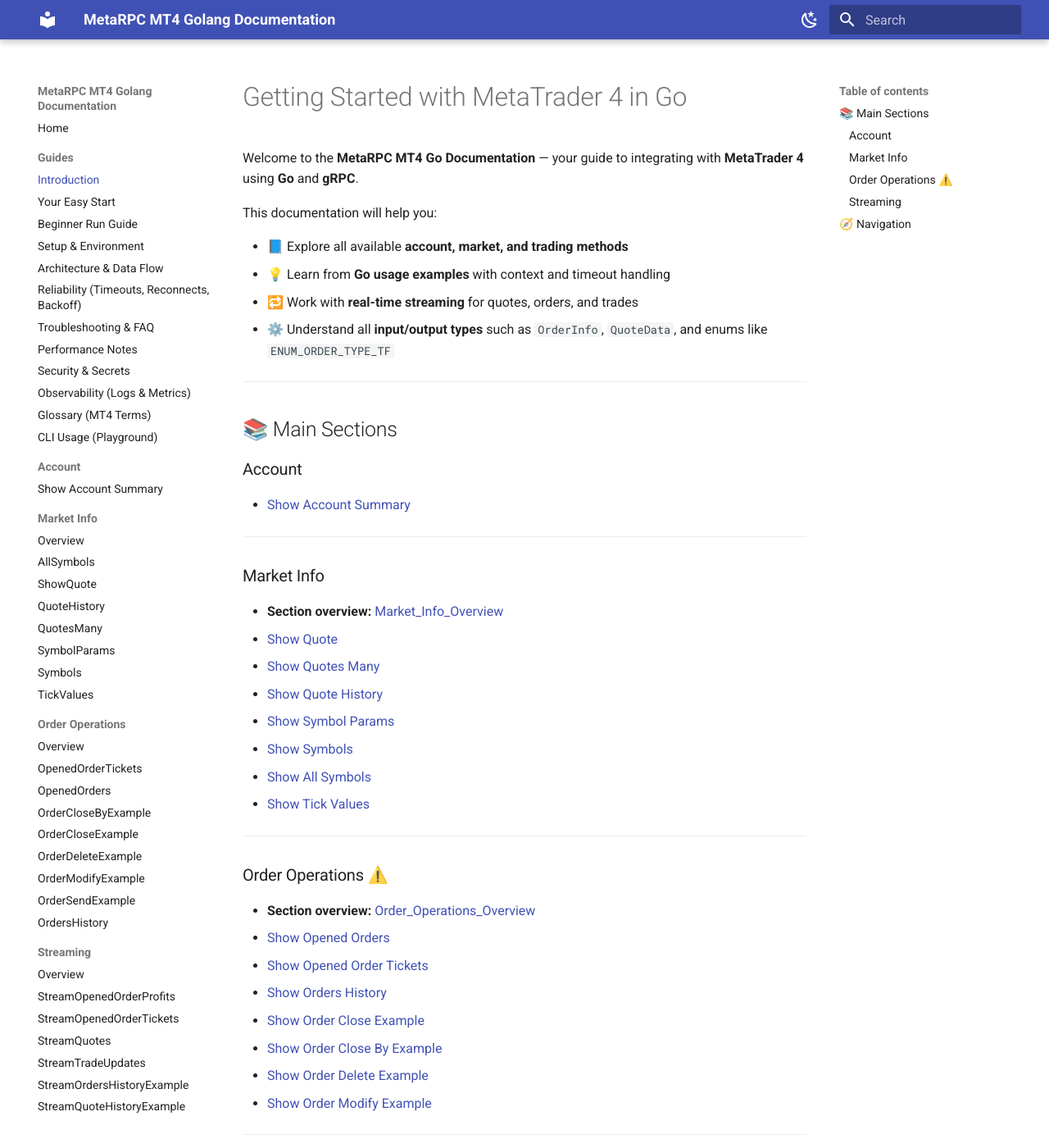
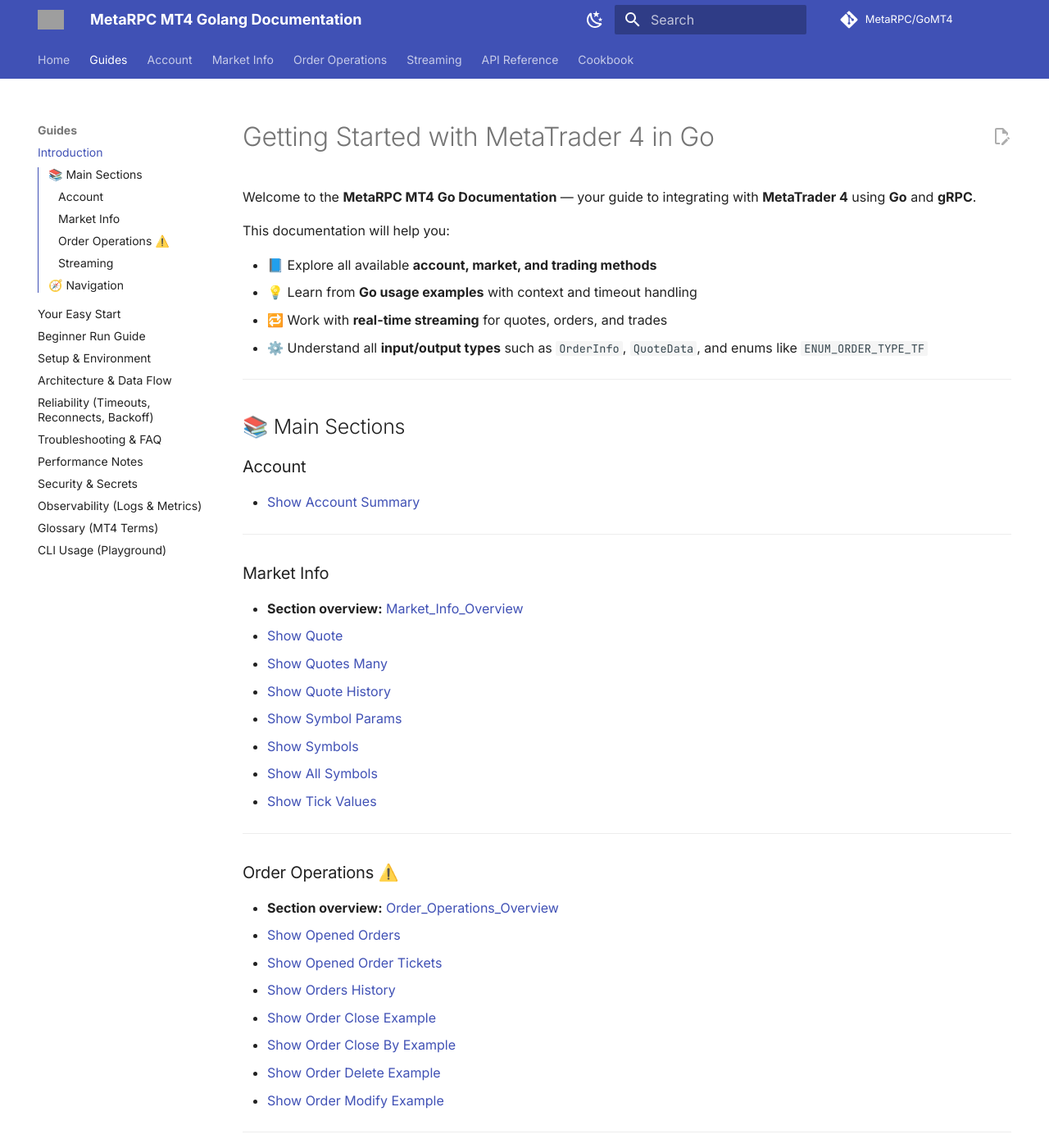
Before and after one commit to MetaRPC/GoMT4, an MkDocs documentation site: the page built from docs/Introduction.md, in a window 1280 px wide and 1400 px high. Shown: the whole window at 82% size. Built offline with MkDocs 1.6.1 and Material for MkDocs 9.7.7, drawn with Linux system fonts in a browser that asks for light colours; comment, search, counter and statistics services are not loaded; some of the changed text lies outside the part shown; grey boxes are pictures that could not be loaded.

Commit message:
Update mkdocs.yml

```diff
--- a/mkdocs.yml
+++ b/mkdocs.yml
@@ -1,5 +1,60 @@
 site_name: MetaRPC MT4 Golang Documentation
 site_url: https://metarpc.github.io/GoMT4/
+repo_name: MetaRPC/GoMT4
+repo_url: https://github.com/MetaRPC/GoMT4
+edit_uri: edit/main/docs/
+
+theme:
+  name: material
+  language: en
+  logo: assets/logo.png          # (опционально) добавь файл в docs/assets/logo.png
+  favicon: assets/favicon.png    # (опционально) добавь файл в docs/assets/favicon.png
+  font:
+    text: Inter
+    code: JetBrains Mono
+  palette:
+    - scheme: default
+      primary: indigo
+      accent: indigo
+      toggle:
+        icon: material/weather-night
+        name: Switch to dark mode
+    - scheme: slate
+      primary: indigo
+      accent: indigo
+      toggle:
+        icon: material/weather-sunny
+        name: Switch to light mode
+  features:
+    # Навигация и UX
+    - navigation.instant          # мгновенная загрузка страниц
+    - navigation.tracking         # подсветка активного пункта
+    - navigation.sections         # секции в боковом меню
+    - navigation.top              # "Back to top" и заголовок наверху
+    - navigation.tabs             # вкладки верхнего уровня (Home/Guides/…)
+    - toc.integrate               # оглавление в правой колонке
+    # Контент
+    - content.code.copy           # кнопка "copy" у кода
+    - content.action.edit         # кнопка "Edit this page"
+    - content.tabs.link           # связные табы
+    - search.highlight            # подсветка совпадений в поиске
+    - search.suggest              # подсказки в поиске
+    - palette.toggle
+    - palette.auto
+
+extra:
+  social:
+    - icon: fontawesome/brands/github
+      link: https://github.com/MetaRPC/GoMT4
+      name: GitHub
+  generator: false
+  # Низ страницы
+  consent:
+    title: Cookies & telemetry
+    description: We use GitHub Pages basic analytics only. No tracking cookies.
+
+copyright: >
+  © {{ date | strftime("%Y") }} MetaRPC. MT4 is a MetaQuotes software. This site is a community-made documentation.
 
 nav:
   - Home: index.md
@@ -62,43 +117,52 @@
           - Show Account Summary: Cookbook/Account/AccountSummary.md
           - Stream Opened Order Profits: Cookbook/Account/StreamOpenedOrderProfits.md
       - Market Info:
+          - Get Quote: Cookbook/Market_Info/GetQuote.md
+          - Get Multiple Quotes: Cookbook/Market_Info/GetMultipleQuotes.md
+          - Stream Quotes: Cookbook/Market_Info/StreamQuotes.md
           - Symbol Params: Cookbook/Market_Info/SymbolParams.md
+          - Quote History: Cookbook/Market_Info/QuoteHistory.md
       - Orders:
+          - Place Market Order: Cookbook/Orders/PlaceMarketOrder.md
+          - Place Pending Order: Cookbook/Orders/PlacePendingOrder.md
+          - Modify Order: Cookbook/Orders/ModifyOrder.md
+          - Close Order: Cookbook/Orders/CloseOrder.md
+          - Close By Orders: Cookbook/Orders/CloseByOrders.md
+          - Delete Pending: Cookbook/Orders/DeletePending.md
           - History Orders: Cookbook/Orders/HistoryOrders.md
       - Reliability & Connection:
+          - Handle Reconnect: Cookbook/Reliability_Connection/HandleReconnect.md
+          - Unary Retries: Cookbook/Reliability_Connection/UnaryRetries.md
           - Health Check: Cookbook/Reliability_Connection/HealthCheck.md
       - Utils & Helpers:
+          - Round Volume/Price: Cookbook/Utils_Helpers/RoundVolumePrice.md
+          - Ensure Symbol Visible: Cookbook/Utils_Helpers/EnsureSymbolVisible.md
           - Config Example: Cookbook/Utils_Helpers/ConfigExample.md
 
-theme:
-  name: material
-  palette:
-    - scheme: default
-      primary: indigo
-      toggle:
-        icon: material/weather-night
-        name: Switch to dark mode
-    - scheme: slate
-      primary: indigo
-      toggle:
-        icon: material/weather-sunny
-        name: Switch to light mode
-  features:
-    - navigation.sections
-    - navigation.tracking
-    - search.highlight
-    - palette.toggle
-    - palette.auto
-
 markdown_extensions:
+  # Блоки-заметки и раскрывающиеся детали
   - admonition
-  - attr_list
+  - pymdownx.details
+  - pymdownx.superfences
+  # Таблицы и якоря
   - tables
   - toc:
       permalink: true
+  # Коды и подсветка
+  - codehilite
+  - pymdownx.inlinehilite
+  - pymdownx.highlight
+  - pymdownx.snippets
+  # Табы и контент
   - pymdownx.tabbed:
       alternate_style: true
-  - pymdownx.superfences
+  - attr_list
+  - def_list
+  - abbr
+  - footnotes
+  - pymdownx.tasklist:
+      custom_checkbox: true
+  - pymdownx.critic
 
 plugins:
   - search
```
